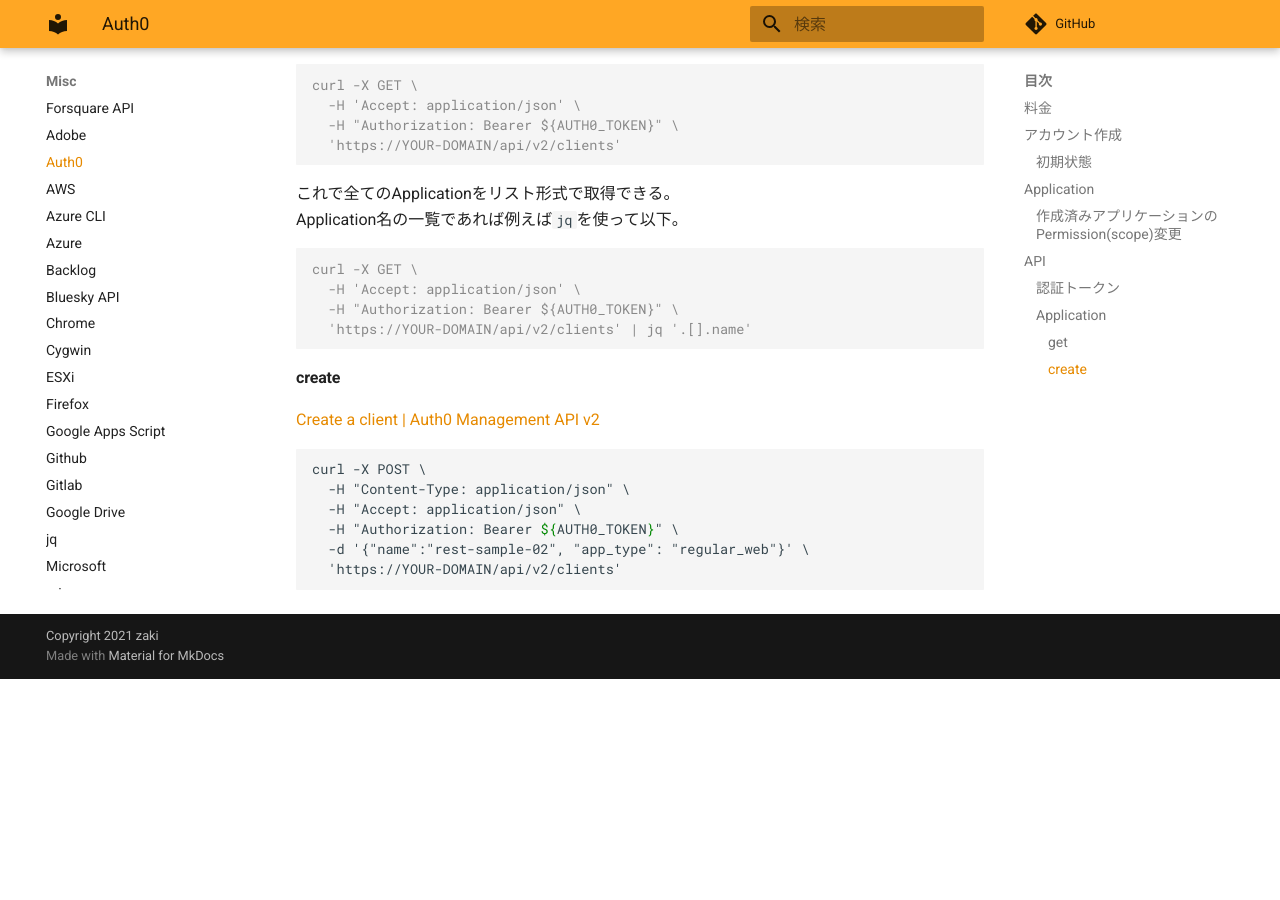
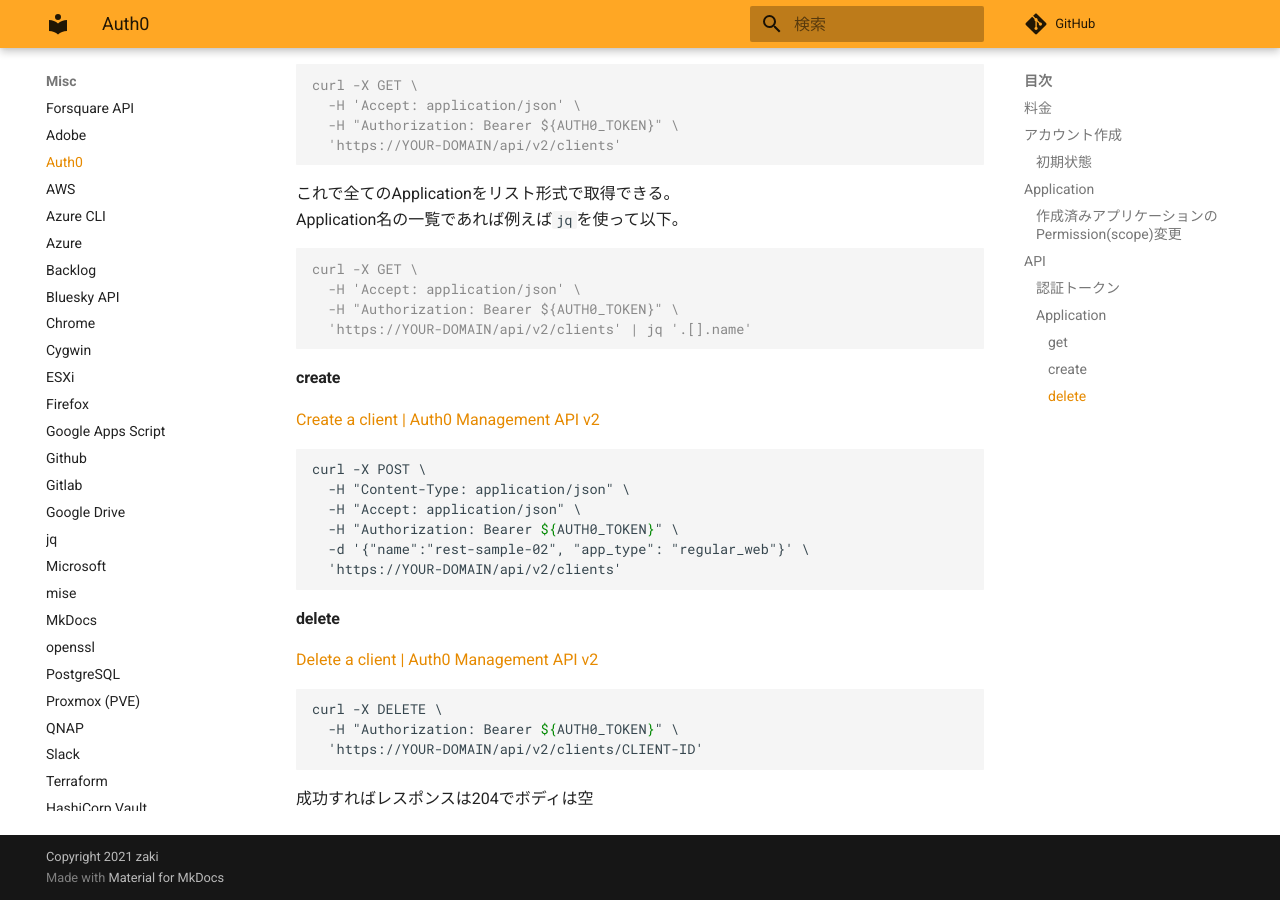
Before and after one commit to zaki-lknr/docs, an MkDocs documentation site: the page built from docs/Misc/auth0.md, in a window 1280 px wide and 900 px high, scrolled down 1994 px. Built offline with MkDocs 1.6.1 and Material for MkDocs 9.7.7, drawn with Linux system fonts in a browser that asks for light colours; comment, search, counter and statistics services are not loaded; before the commit the page ends 2673 px from its top, so only the background shows below that.

Commit message:
add: misc/auth0: delete application

````diff
--- a/docs/Misc/auth0.md
+++ b/docs/Misc/auth0.md
@@ -103,3 +103,15 @@ curl -X POST \
   -d '{"name":"rest-sample-02", "app_type": "regular_web"}' \
   'https://YOUR-DOMAIN/api/v2/clients'
 ```
+
+#### delete
+
+[Delete a client | Auth0 Management API v2](https://auth0.com/docs/api/management/v2/clients/delete-clients-by-id)
+
+```command
+curl -X DELETE \
+  -H "Authorization: Bearer ${AUTH0_TOKEN}" \
+  'https://YOUR-DOMAIN/api/v2/clients/CLIENT-ID'
+```
+
+成功すればレスポンスは204でボディは空
````
